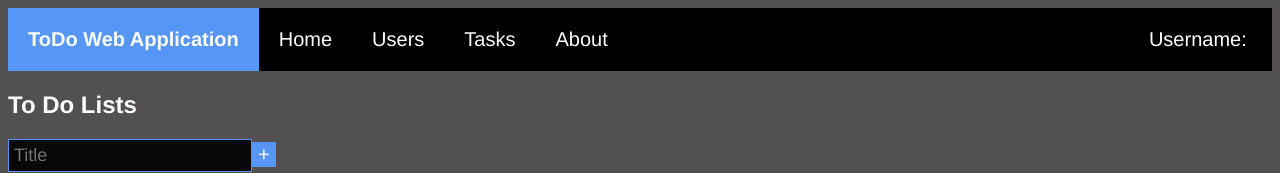
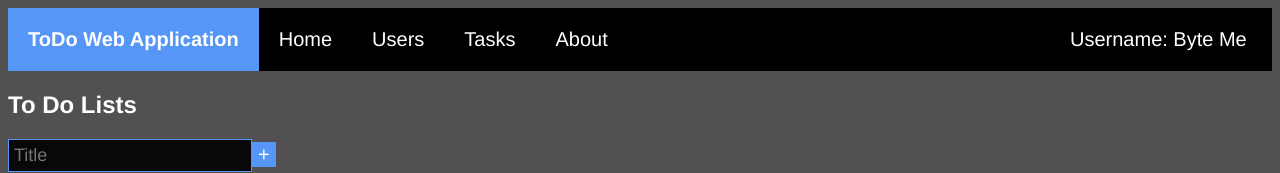
Before and after one commit to ahujaprabhpreet/To-do-List, an Angular app: page / in a window 1280 px wide. Shown: the top 173 px of the page. Built offline with nearby package versions, Linux system fonts and the light colour scheme; no server answers.

Commit message:
Adding username

```diff
--- a/src/app/nav-bar/nav-bar.component.html
+++ b/src/app/nav-bar/nav-bar.component.html
@@ -4,5 +4,5 @@
   <a href="#users">Users</a>
   <a href="#tasks">Tasks</a>
   <a href="#about">About</a>
-  <p class=username>Username: <span id="uname"></span></p>
+  <p class=username>Username: Byte Me</p>
 </nav>
```
